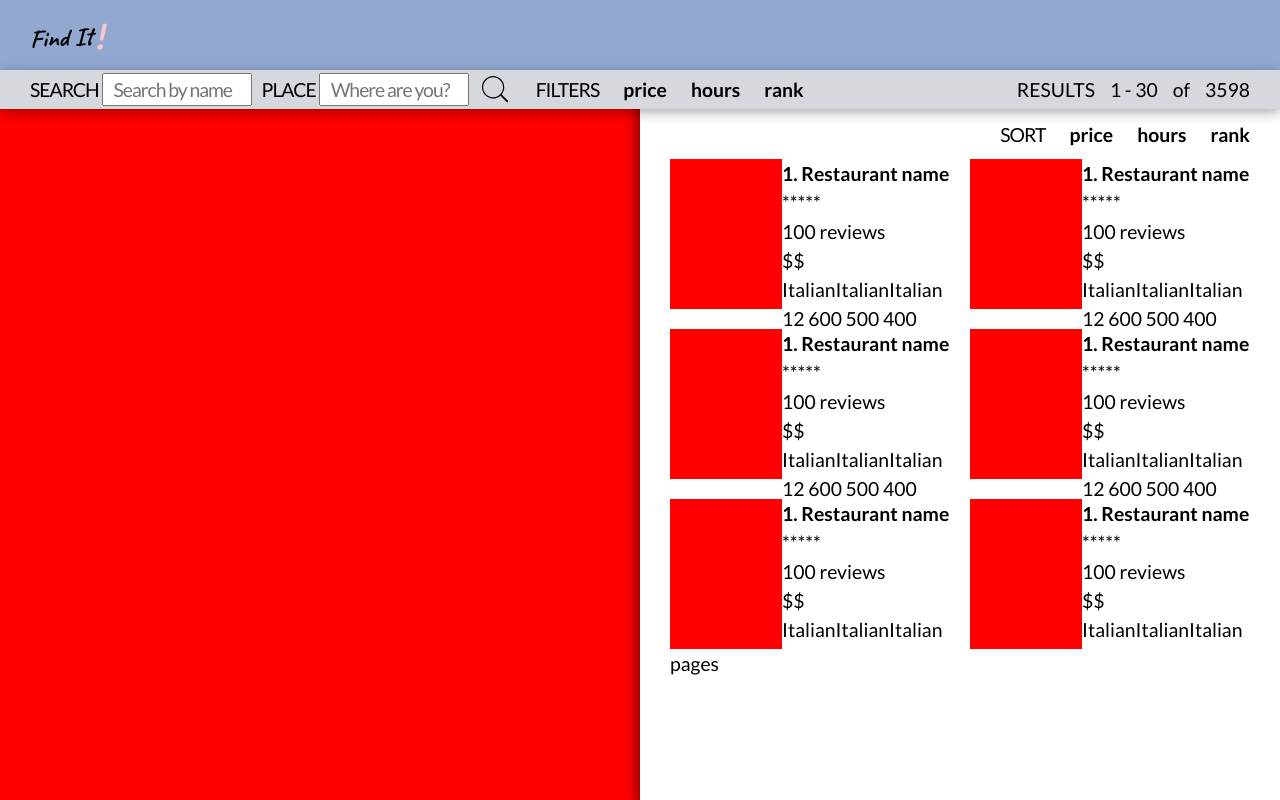
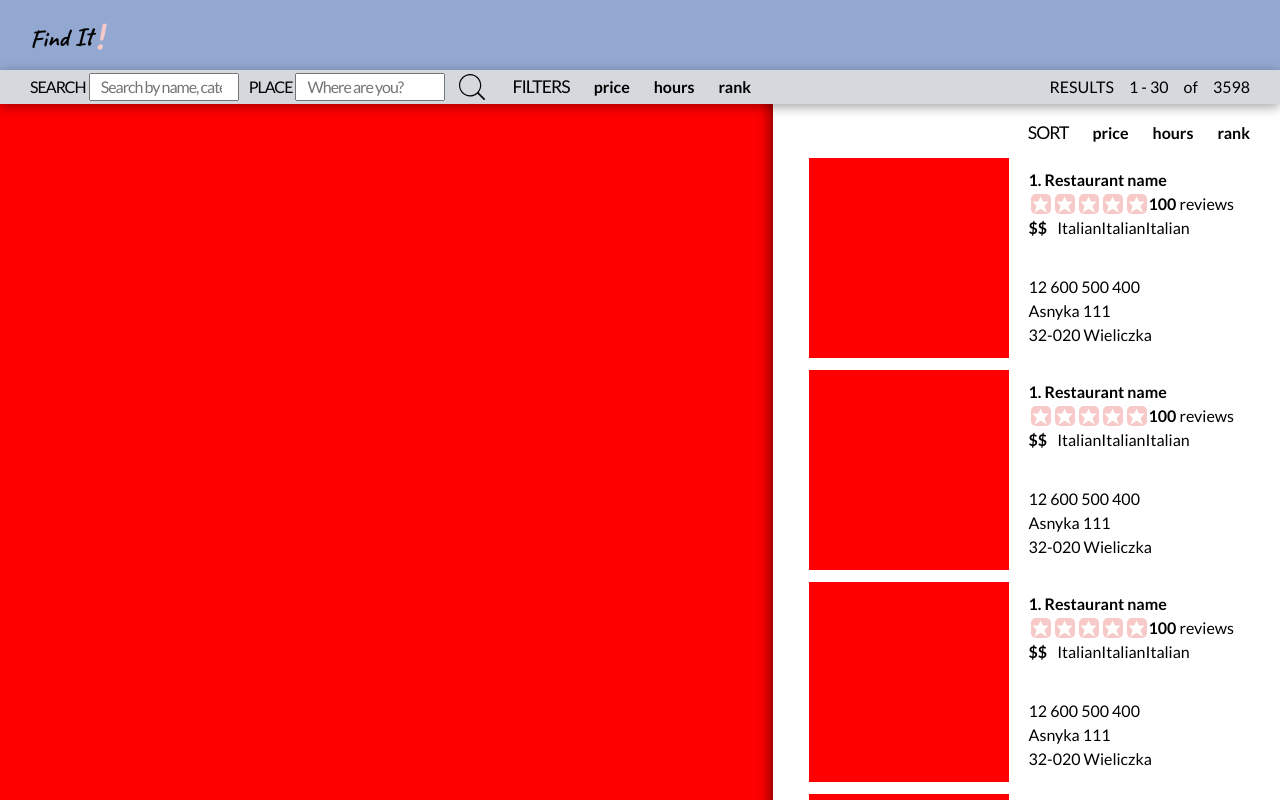
Before and after one commit to RXstoinkboy/find-it, a React (Create React App) app: page /businesses/1 in a window 1280 px wide. Built offline with nearby package versions, Linux system fonts and the light colour scheme; no server answers.

Commit message:
styling of results page

```diff
--- a/src/components/Results/Result.js
+++ b/src/components/Results/Result.js
@@ -5,25 +5,32 @@ const Result = () => {
     return (
         <div className={styles.result}>
             <div className={styles.leftSide}></div>
-            <div className={styles.rightSide}>
+            <section className={styles.rightSide}>
                 <h3 className={styles.restaurantName}>1. Restaurant name</h3>
-                <div className={styles.rate}>
+                <section className={styles.rate}>
                     <div className={styles.stars}>
-                        <div className={styles.star}>*****</div>
+                        <div className={styles.star} />
+                        <div className={styles.star} />
+                        <div className={styles.star} />
+                        <div className={styles.star} />
+                        <div className={styles.star} />
                     </div>
-                    <p className={styles.reviews}>100 reviews</p>
-                </div>
-                <div className={styles.infoRow}>
+                    <p className={styles.reviews}><span className={styles.reviewsNum}>100</span> reviews</p>
+                </section>
+                <section className={styles.infoRow}>
                     <p className={styles.price}>$$</p>
                     <div className={styles.categories}>
                         <a href="#" className={styles.category}>Italian</a>
                         <a href="#" className={styles.category}>Italian</a>
                         <a href="#" className={styles.category}>Italian</a>
                     </div>
-                </div>
+                </section>
                 <a href="tel:+12600500400">{"12 600 500 400"}</a>
-                <p className={styles.address}></p>
-            </div>
+                <section className={styles.address}>
+                    <p>Asnyka 111</p>
+                    <p>32-020 Wieliczka</p>
+                </section>
+            </section>
         </div>
     );
 };
--- a/src/components/Results/styles/Result.module.scss
+++ b/src/components/Results/styles/Result.module.scss
@@ -1,16 +1,85 @@
 .result{
-    height: 150px;
+    // height: 150px;
+    min-width: 300px;
+    padding: 2px;
+    margin: 0 4px;
     display: flex;
-    transition: all .2s ease;
+    transition: all .1s ease;
+    background: white;
 
     &:hover{
-        box-shadow: 1px 2px 12px var(--lightShadow);
-        transform: scale(1.005);
+        box-shadow: 1px 2px 8px var(--lightShadow);
+        transform: translateY(-2px) scale(1.003);
     }
 }
 
 .leftSide{
-    height: 100%;
-    width: 40%;
+    height: 200px;
+    width: 200px;
+    min-width: 200px;
     background: red;
 }
+
+.rightSide{
+    margin-left: 20px;
+    padding: 10px 10px 10px 0;
+    min-width: 200px;
+
+    // .restaurantName{
+    //     // font-size: 18px;
+    //     // text-transform: capitalize;
+    // }
+
+    .rate{
+        width: 100%;
+        display: flex;
+        justify-content: space-between;
+
+        .stars{
+            display: flex;
+            justify-content: flex-start;
+            align-items: center;
+
+            .star{
+                width: 20px;
+                height: 20px;
+                margin: 0 2px;
+                background: var(--rose);
+                border-radius: 5px;
+                position: relative;
+
+                &::after{
+                    position: absolute;
+                    top: 50%;
+                    left: 50%;
+                    transform: translate(-50%, -50%);
+                    width: 100%;
+                    height: 100%;
+                    content: '';
+                    background: white;
+                    clip-path: polygon(50% 10%, 61% 36%, 90% 35%, 69% 59%, 82% 90%, 50% 72%, 20% 90%, 31% 59%, 10% 35%, 39% 36%);                }
+            }
+        }
+    }
+
+    .reviewsNum{
+        font-weight: bold;
+    }
+
+    .infoRow{
+        display: flex;
+
+        .price{
+            font-weight: bold;
+            margin-right: 10px;
+        }
+
+        .categories{
+            margin-bottom: 35px;
+
+            .category{
+                text-transform: capitalize;
+            }
+        }
+    }
+}
--- a/src/components/Results/styles/ResultList.module.scss
+++ b/src/components/Results/styles/ResultList.module.scss
@@ -3,6 +3,11 @@
     display: grid;
     padding-top: 10px;
     grid-template-columns: 1fr 1fr;
-    grid-gap: 20px;
+    grid-gap: 8px;
+    width: 100%;
     overflow-y: scroll;
+
+    @media all and (max-width: 1400px){
+        grid-template-columns: 1fr;
+    }
 }
--- a/src/components/Results/styles/Results.module.scss
+++ b/src/components/Results/styles/Results.module.scss
@@ -1,8 +1,7 @@
 .results{
     display: flex;
-    flex-direction: column;
+    flex-flow: column wrap;
     min-height: 100vh;
-    width: 50vw;
     background: white;
     position: fixed;
     top: 0;
--- a/src/index.css
+++ b/src/index.css
@@ -9,7 +9,7 @@ html {
   margin: 0;
   padding: 0;
   font-family: 'Lato';
-  font-size: 1.1rem;
+  font-size: 1rem;
   line-height: 1.5;
 }
 
@@ -18,9 +18,9 @@ html {
   width: 5px;
 }
 
-*::-webkit-scrollbar-track {
-  /* -webkit-box-shadow: inset 0 0 6px rgba(0,0,0,0.3); */
-}
+/* *::-webkit-scrollbar-track {
+  -webkit-box-shadow: inset 0 0 6px rgba(0,0,0,0.3);
+} */
 
 *::-webkit-scrollbar-thumb {
 background-color: darkgrey;
```
